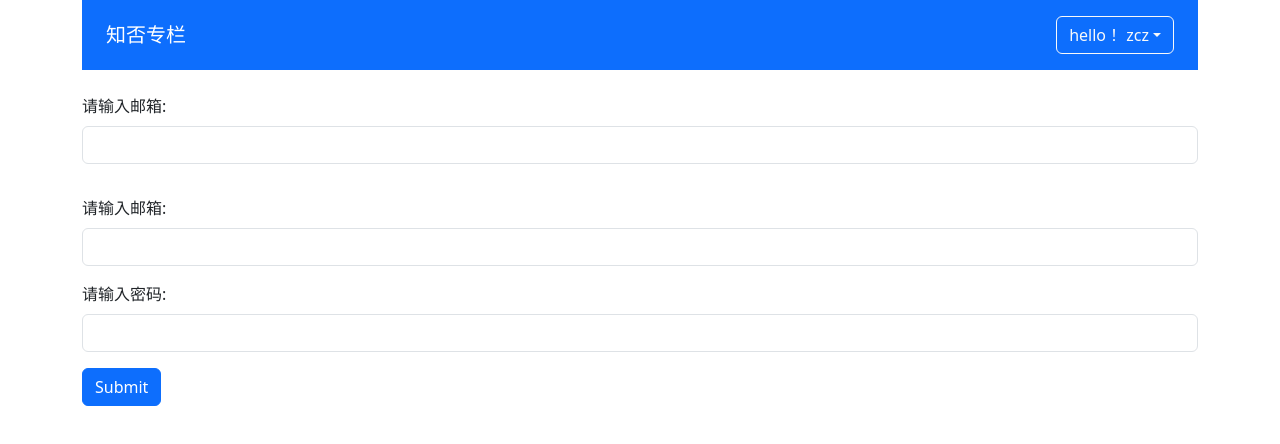
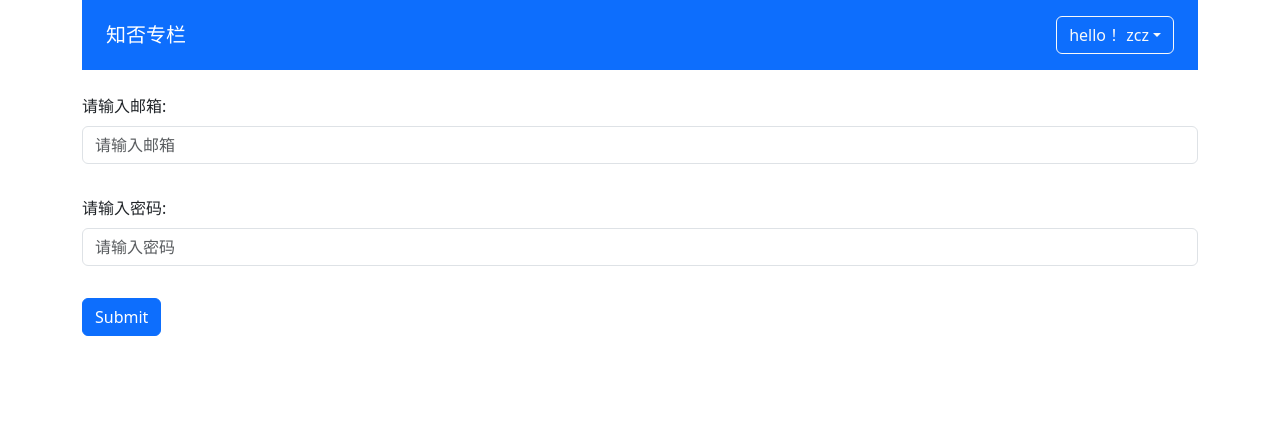
Before and after one commit to chapelll/zhihu_vue3, a Vue app in the folder zhifou/: page / in a window 1280 px wide. Shown: the top 444 px of the page. Built offline with nearby package versions, Linux system fonts and the light colour scheme.

Commit message:
validateInput组件完成v-model和

```diff
--- a/zhifou/src/App.vue
+++ b/zhifou/src/App.vue
@@ -6,17 +6,11 @@
       <form>
         <div class="mb-3">
           <label for="exampleInputEmail1" class="form-label">请输入邮箱:</label>
-          <validateInput :rules="rules"></validateInput>
+          <validateInput :rules="emailRules" v-model="emailVal" placeholder="请输入邮箱"></validateInput>
         </div>
         <div class="mb-3">
-          <label for="exampleInputEmail1" class="form-label">请输入邮箱:</label>
-          <input type="email" v-model="emailRef.val" class="form-control" id="exampleInputEmail1"
-            aria-describedby="emailHelp" @blur="validateEmail">
-          <div v-if="emailRef.error" style="color: red;" class="form-text">{{ emailRef.message }}</div>
-        </div>
-        <div class="mb-3">
-          <label for="exampleInputPassword1" class="form-label">请输入密码:</label>
-          <input type="password" class="form-control" id="exampleInputPassword1">
+          <label for="exampleInputEmail1" class="form-label">请输入密码:</label>
+          <validateInput :rules="passwordRules" v-model="passwordVal" placeholder="请输入密码"></validateInput>
         </div>
         <button type="submit" class="btn btn-primary">Submit</button>
       </form>
@@ -26,7 +20,7 @@
 
 <script lang="ts">
 import 'bootstrap/dist/css/bootstrap.min.css'
-import { defineComponent, reactive } from 'vue'
+import { defineComponent, reactive, ref } from 'vue'
 import ColumnList, { ColumnProps } from './components/ColumnList.vue'
 import GlobalHeader, { UserProps } from './components/GlobalHeader.vue'
 import validateInput, { rulesProp } from './components/validateInput.vue'
@@ -67,6 +61,8 @@ export default defineComponent({
     validateInput
   },
   setup() {
+
+    // 表单校验相关
     const emailRef = reactive({
       val: '',
       error: false,
@@ -88,7 +84,7 @@ export default defineComponent({
       }
     }
 
-    const rules: rulesProp = [{
+    const emailRules: rulesProp = [{
       type: 'required',
       message: '请输入邮箱',
     }, {
@@ -96,12 +92,24 @@ export default defineComponent({
       message: '邮箱格式不正确',
     }]
 
+    const passwordRules: rulesProp = [{
+      type: 'required',
+      message: '请输入密码',
+    }]
+
+    //表单双向绑定相关
+    const emailVal = ref('')
+    const passwordVal = ref('')
+
     return {
       list: testData,
       currentUser: userData,
       emailRef,
       validateEmail,
-      rules
+      emailRules,
+      passwordRules,
+      emailVal,
+      passwordVal,
     }
   },
 })
--- a/zhifou/src/components/validateInput.vue
+++ b/zhifou/src/components/validateInput.vue
@@ -1,7 +1,7 @@
 <template>
   <div class="validate-input-container pb-3">
-    <input type="email" class="form-control" :class="{ 'is-invalid': inputRef.error }" v-model="inputRef.val"
-      @blur="validateInput">
+    <input class="form-control" :class="{ 'is-invalid': inputRef.error }" :value="inputRef.val" @blur="validateInput"
+      @input="updateValue" v-bind="$attrs">
     <span class="invalid-feedback" v-if="inputRef.error">{{ inputRef.message }}</span>
   </div>
 </template>
@@ -21,10 +21,16 @@ export default defineComponent({
     rules: {
       type: Array as PropType<rulesProp>
     },
+    modelValue: {
+      type: String
+    }
   },
-  setup(props) {
+  inheritAttrs: false,
+  setup(props, context) {
+    console.log(context.attrs);
+
     const inputRef = reactive({
-      val: '',
+      val: props.modelValue || '',
       error: false,
       message: '',
     })
@@ -37,7 +43,7 @@ export default defineComponent({
           //因为是switch，是单独每次计算break的
           switch (rule.type) {
             case 'required':
-              pass = (inputRef.val.trim() === "")
+              pass = (inputRef.val.trim() !== "")
               break;
             case 'email':
               pass = emailReg.test(inputRef.val)
@@ -55,9 +61,16 @@ export default defineComponent({
       }
     }
 
+    const updateValue = (e: Event) => {
+      const targetValue = (e.target as HTMLInputElement).value
+      inputRef.val = targetValue
+      context.emit('update:modelValue', targetValue)
+    }
+
     return {
       inputRef,
-      validateInput
+      validateInput,
+      updateValue
     }
   },
 })
```
Also changed, not shown: zhifou/笔记/第五章.txt.
